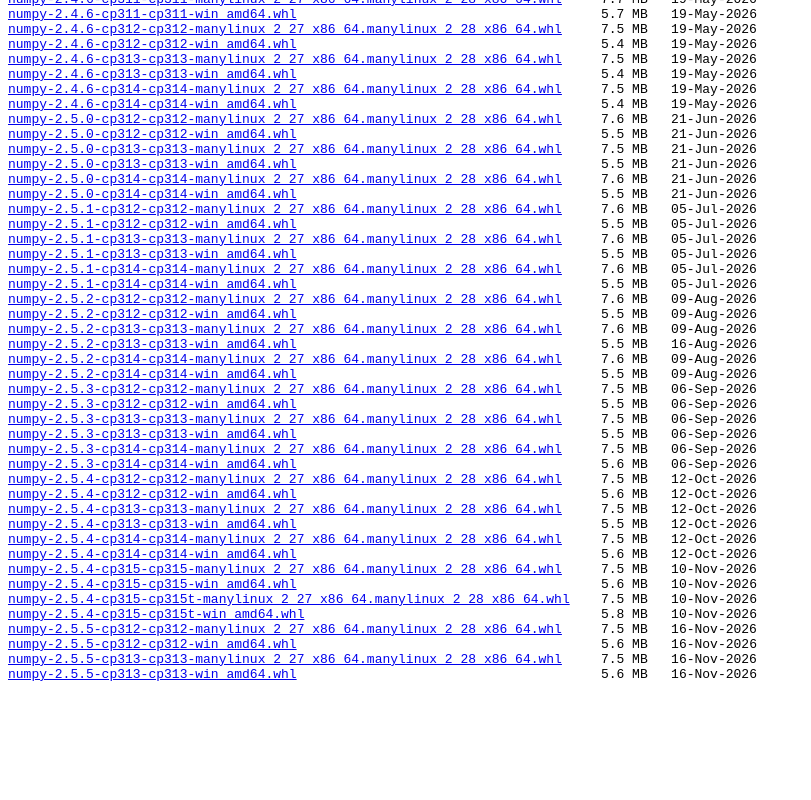
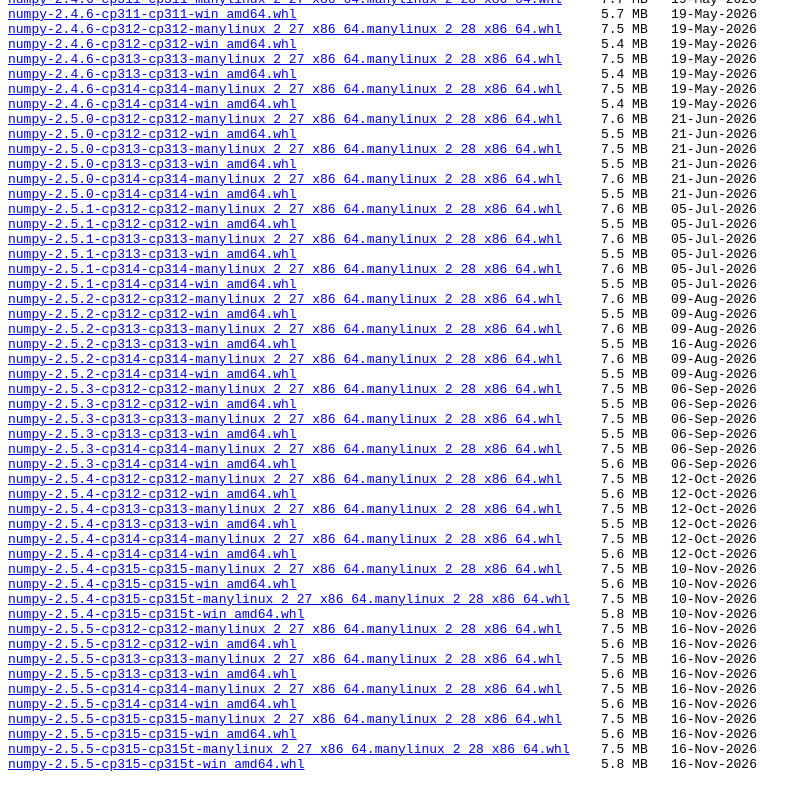
Before and after one commit to urob/numpy-mkl, a plain HTML site: page numpy/index.html in a window 1280 px wide. Shown: the part 1888-2688 px from the top of the page, without its empty margins (0-811 px from the left). Before the commit the page ends 2598 px from the top, so only its background shows below. Drawn offline with Linux system fonts and the light colour scheme.

Commit message:
ci: Add wheels for numpy-2.5.5

```diff
--- a/numpy/index.html
+++ b/numpy/index.html
@@ -172,6 +172,12 @@
 <a href="https://github.com/urob/numpy-mkl/releases/download/0.3.25/numpy-2.5.5-cp312-cp312-win_amd64.whl#sha256=cd132973cbbb9bfa3aaf07f1a7d43781dd7a39fcc5974fbf87cbf87b44c5b830" download="numpy-2.5.5-cp312-cp312-win_amd64.whl">numpy-2.5.5-cp312-cp312-win_amd64.whl</a>                                       5.6 MB   16-Nov-2026
 <a href="https://github.com/urob/numpy-mkl/releases/download/0.3.25/numpy-2.5.5-cp313-cp313-manylinux_2_27_x86_64.manylinux_2_28_x86_64.whl#sha256=a12b39d1cd825d00f44bda742e467623afa895594c4ca38bf85488fba4e25fc0" download="numpy-2.5.5-cp313-cp313-manylinux_2_27_x86_64.manylinux_2_28_x86_64.whl">numpy-2.5.5-cp313-cp313-manylinux_2_27_x86_64.manylinux_2_28_x86_64.whl</a>     7.5 MB   16-Nov-2026
 <a href="https://github.com/urob/numpy-mkl/releases/download/0.3.25/numpy-2.5.5-cp313-cp313-win_amd64.whl#sha256=464b7c2a26ee3c19443a327af280771ddd72ce331f99cb03b252646965f20206" download="numpy-2.5.5-cp313-cp313-win_amd64.whl">numpy-2.5.5-cp313-cp313-win_amd64.whl</a>                                       5.6 MB   16-Nov-2026
+<a href="https://github.com/urob/numpy-mkl/releases/download/0.3.26/numpy-2.5.5-cp314-cp314-manylinux_2_27_x86_64.manylinux_2_28_x86_64.whl#sha256=4a7b1a43052629c26e52cf58a0ff7b22fee998099de6336fd694b618885eaa34" download="numpy-2.5.5-cp314-cp314-manylinux_2_27_x86_64.manylinux_2_28_x86_64.whl">numpy-2.5.5-cp314-cp314-manylinux_2_27_x86_64.manylinux_2_28_x86_64.whl</a>     7.5 MB   16-Nov-2026
+<a href="https://github.com/urob/numpy-mkl/releases/download/0.3.26/numpy-2.5.5-cp314-cp314-win_amd64.whl#sha256=5b0125c0d1ee5cdb0201c14e5cc94a229b05b30857212678a000ad8ba69fb886" download="numpy-2.5.5-cp314-cp314-win_amd64.whl">numpy-2.5.5-cp314-cp314-win_amd64.whl</a>                                       5.6 MB   16-Nov-2026
+<a href="https://github.com/urob/numpy-mkl/releases/download/0.3.26/numpy-2.5.5-cp315-cp315-manylinux_2_27_x86_64.manylinux_2_28_x86_64.whl#sha256=4c1f47add3c267ef3dea4a21f17eb00ade683bcf08971124a082fe03d2ded5f6" download="numpy-2.5.5-cp315-cp315-manylinux_2_27_x86_64.manylinux_2_28_x86_64.whl">numpy-2.5.5-cp315-cp315-manylinux_2_27_x86_64.manylinux_2_28_x86_64.whl</a>     7.5 MB   16-Nov-2026
+<a href="https://github.com/urob/numpy-mkl/releases/download/0.3.26/numpy-2.5.5-cp315-cp315-win_amd64.whl#sha256=d71d59805dca89c64bc7e808dac75263842bebd325349ef2efe17950c86da891" download="numpy-2.5.5-cp315-cp315-win_amd64.whl">numpy-2.5.5-cp315-cp315-win_amd64.whl</a>                                       5.6 MB   16-Nov-2026
+<a href="https://github.com/urob/numpy-mkl/releases/download/0.3.26/numpy-2.5.5-cp315-cp315t-manylinux_2_27_x86_64.manylinux_2_28_x86_64.whl#sha256=de45698dd7fcf8a84d91e99d90dfc281416e846ac197e9443aa5ebb882c6fccf" download="numpy-2.5.5-cp315-cp315t-manylinux_2_27_x86_64.manylinux_2_28_x86_64.whl">numpy-2.5.5-cp315-cp315t-manylinux_2_27_x86_64.manylinux_2_28_x86_64.whl</a>    7.5 MB   16-Nov-2026
+<a href="https://github.com/urob/numpy-mkl/releases/download/0.3.26/numpy-2.5.5-cp315-cp315t-win_amd64.whl#sha256=6dd5b07177565b0662de37bc1e136018c6971e28271aa10a5cfe94b9888f4299" download="numpy-2.5.5-cp315-cp315t-win_amd64.whl">numpy-2.5.5-cp315-cp315t-win_amd64.whl</a>                                      5.8 MB   16-Nov-2026
     </pre>
   </body>
 </html>
```
